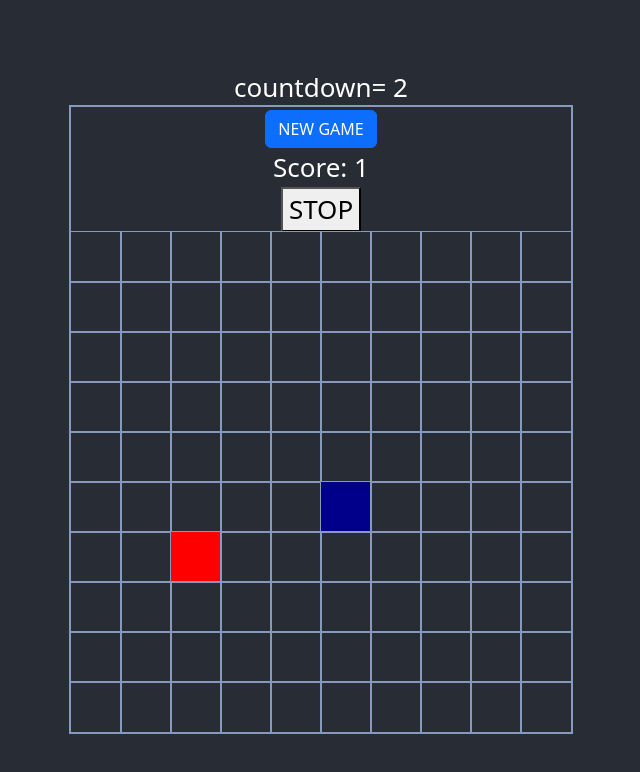
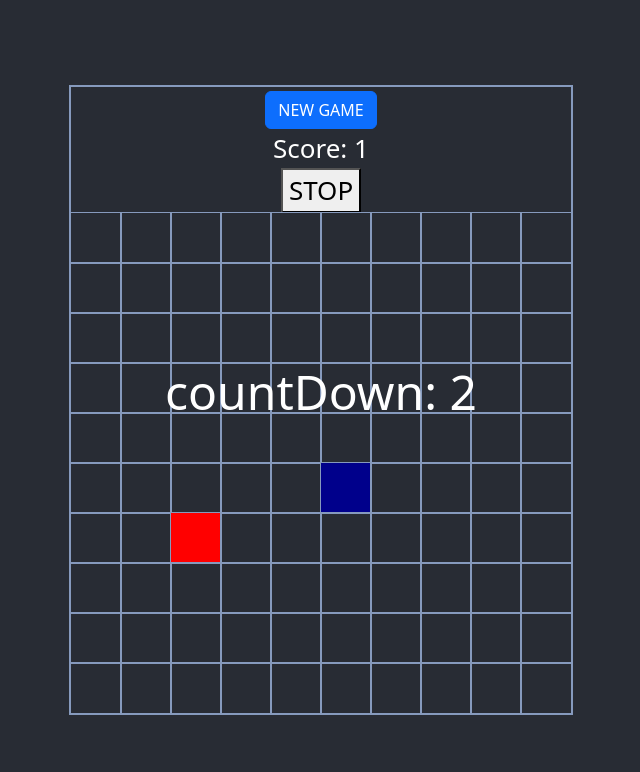
Before and after one commit to Lilandau/snake, a React (Create React App) app: page / in a window 1280 px wide. Both pictures are taken after a click on the button "Close". Shown: the top 772 px of the page, without its empty margins (319-959 px from the left). Built offline with nearby package versions, Linux system fonts and the light colour scheme.

Commit message:
started to style countdown

```diff
--- a/src/Board/Board.js
+++ b/src/Board/Board.js
@@ -4,6 +4,7 @@ import {randomIntFromInterval, useInterval} from '../utils.js'
 import NewGameDialog from "../interface/NewGame";
 import KillScreen from "../interface/KillScreen";
 import {BOARD_SIZE, Cell, createBoard, Direction, setStoredSpeed, storedSpeed} from "./gameUtils";
+import CountDown from "../interface/CountDown";
 
 
 class Snake {
@@ -84,7 +85,7 @@ function Board() {
 
     return (
         <>
-            <div>countdown= {countdown}</div>
+            <CountDown countdown= {countdown} show={playCountdown}> </CountDown>
             <div className="snakeBoard">
                 <div>
                     <NewGameDialog onChoseSpeed={setStoredSpeed} startNewGame={startGame} handleStop={handleStop}
--- /dev/null
+++ b/src/interface/CountDown.css
@@ -0,0 +1,53 @@
+.fade-in {
+    font-size: xxx-large;
+    animation: fadeIn ease 1s;
+    -webkit-animation: fadeIn ease 1s;
+    -moz-animation: fadeIn ease 1s;
+    -o-animation: fadeIn ease 1s;
+    -ms-animation: fadeIn ease 1s;
+    position: absolute;
+}
+@keyframes fadeIn {
+    0% {
+        opacity:0;
+    }
+    100% {
+        opacity:1;
+    }
+}
+
+@-moz-keyframes fadeIn {
+    0% {
+        opacity:0;
+    }
+    100% {
+        opacity:1;
+    }
+}
+
+@-webkit-keyframes fadeIn {
+    0% {
+        opacity:0;
+    }
+    100% {
+        opacity:1;
+    }
+}
+
+@-o-keyframes fadeIn {
+    0% {
+        opacity:0;
+    }
+    100% {
+        opacity:1;
+    }
+}
+
+@-ms-keyframes fadeIn {
+    0% {
+        opacity:0;
+    }
+    100% {
+        opacity:1;
+    }
+}
--- /dev/null
+++ b/src/interface/CountDown.js
@@ -0,0 +1,21 @@
+import {useEffect, useState} from "react";
+import './CountDown.css';
+
+
+export default function CountDown(props) {
+
+    const [countdown, setCountdown] = useState(3);
+
+
+    useEffect(()=>{
+        setCountdown(props.countdown)
+    },[props.countdown]);
+
+    return (
+        <div className="fade-in" hidden={!props.show}>
+            <p>countDown: {countdown}</p>
+        </div>
+    );
+
+
+}
--- a/src/interface/NewGame.js
+++ b/src/interface/NewGame.js
@@ -1,7 +1,7 @@
 import Button from "react-bootstrap/Button";
 import {Modal, ToggleButton, ToggleButtonGroup} from "react-bootstrap";
 import {useEffect, useState} from "react";
-import './Home.css';
+import './NewGame.css';
 
 
 export default function NewGameDialog(props){
```
Also changed, not shown: src/interface/NewGame.css (renamed from src/interface/Home.css).
